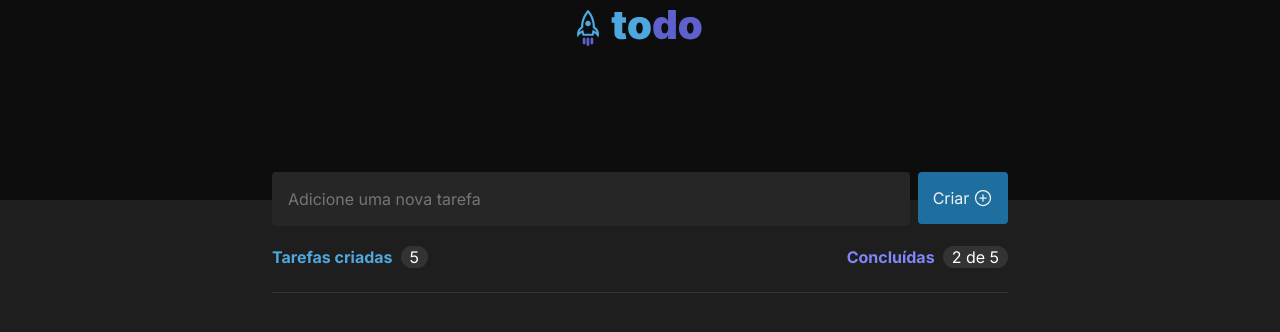
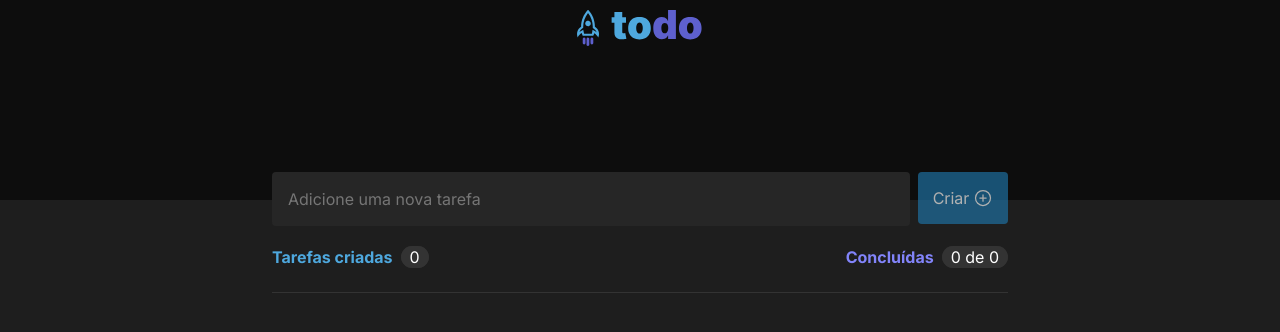
Before and after one commit to Gabriel-gafb/to-do-list, a React (Vite) app: page / in a window 1280 px wide. Shown: the top 332 px of the page. Built offline with nearby package versions, Linux system fonts and the light colour scheme.

Commit message:
feat: Count created tasks and finished one and some ui details

```diff
--- a/src/App.tsx
+++ b/src/App.tsx
@@ -1,14 +1,14 @@
 import { Header } from './components/Header'
 import { InputBoard } from './components/InputBoard'
 import { TaskBoard } from './components/TaskBoard'
-// import { v4 as uuid } from 'uuid';
 import { useState } from 'react';
 
 import './global.css'
 
 export interface TaskInfo{
   id: string,
-  content: string
+  content: string,
+  isChecked: boolean
 }
 
 function App() {
@@ -26,11 +26,22 @@ function App() {
 
     setTasks([...tasks, taskData])
   }
+  function handleCheckChange(id: string){
+
+    const editedTasks = tasks.map(task => {
+            const editingTask = {...task}
+              if(task.id === id)
+              editingTask.isChecked = !task.isChecked;
+
+            return editingTask;
+          })
+          setTasks(editedTasks)
+  }
   return (
     <div>
       <Header/>
       <InputBoard onInsert={handleInsert}/>
-      <TaskBoard tasks={tasks} onDelete={handleDeleteTask}/>
+      <TaskBoard tasks={tasks} onCheckChange={handleCheckChange} onDelete={handleDeleteTask}/>
     </div>
     )
 }
--- a/src/components/InputBoard.module.css
+++ b/src/components/InputBoard.module.css
@@ -36,6 +36,12 @@ height: 3.375rem;
 .inputForm button:hover{
     background-color: var(--blue);
 }
+
+.inputForm button[type=submit]:disabled{
+    cursor: not-allowed;
+    opacity: 0.7;
+}
+
 .inputForm button span{
 margin-right: 4px;
 }
--- a/src/components/InputBoard.tsx
+++ b/src/components/InputBoard.tsx
@@ -1,6 +1,6 @@
 import styles from './InputBoard.module.css'
 import {PlusCircle} from '@phosphor-icons/react'
-import { FormEvent, ChangeEvent, useState } from 'react';
+import { FormEvent, ChangeEvent, InvalidEvent, useState } from 'react';
 import { v4 as uuid } from 'uuid';
 import { TaskInfo } from '../App';
 
@@ -11,20 +11,26 @@ interface InputBoardProps{
 export function InputBoard({onInsert}: InputBoardProps){
 
     const [taskContent, setTaskContent]= useState('')
+    const isTaskContentEmpty = taskContent.length === 0;
 
     function handleTaskContentChange(event: ChangeEvent<HTMLInputElement>){
         event.target.setCustomValidity('');
         setTaskContent(event.target.value);
     }
+
+    function handleNewTaskInvalid(event : InvalidEvent<HTMLInputElement>){
+        event.target.setCustomValidity("Esse campo é obrigatório");
+    }
     function handleSubmitForm(event: FormEvent){
         event.preventDefault();
-        onInsert({id: uuid(), content:taskContent})
+        onInsert({id: uuid(), content:taskContent, isChecked: false})
+        setTaskContent("")
     }
     return(
         <div>
             <form className={styles.inputForm} onSubmit={handleSubmitForm}>
-                <input placeholder="Adicione uma nova tarefa" onChange={handleTaskContentChange}/>
-                <button>
+                <input placeholder="Adicione uma nova tarefa" value={taskContent} onChange={handleTaskContentChange} onInvalid={handleNewTaskInvalid} required/>
+                <button type='submit' disabled={isTaskContentEmpty}>
                     <span>Criar</span>
                     <PlusCircle size={20}/>
 
--- a/src/components/TaskBoard.tsx
+++ b/src/components/TaskBoard.tsx
@@ -4,26 +4,27 @@ import { TaskInfo } from '../App';
 
 interface TaskBoardProps{
   tasks : TaskInfo[],
+  onCheckChange : (id: string) => void;
   onDelete: (id: string) => void;
 }
-export function TaskBoard({tasks, onDelete} : TaskBoardProps){
+export function TaskBoard({tasks, onCheckChange ,onDelete} : TaskBoardProps){
 
     return (
         <div className={styles.taskList}>
             <div className={styles.infos}>
                 <div>
                     <strong className={styles.createTaskInfo}>Tarefas criadas</strong>
-                    <span>5</span>
+                    <span>{tasks.length}</span>
                 </div>
                 <div>
                     <strong className={styles.concludeTaskInfo}> Concluídas</strong>
-                    <span>2 de 5</span>
+                    <span>{tasks.filter(task => task.isChecked == true).length} de {tasks.length}</span>
                 </div>
             </div>
                 <div className={styles.registeredTaskBoard}>
                     <ul>
                         {tasks.map(task => {
-                            return (<TaskComponent key={task.id} id={task.id} content={task.content}  onDelete={onDelete}/>)
+                            return (<TaskComponent key={task.id} task={task} onCheckedChange={onCheckChange}  onDelete={onDelete}/>)
                         })}
 
 
--- a/src/components/TaskComponent.tsx
+++ b/src/components/TaskComponent.tsx
@@ -1,31 +1,33 @@
 import styles from "./TaskComponent.module.css";
 import { Trash } from "@phosphor-icons/react";
 import { useState } from "react";
+import { TaskInfo } from "../App";
 
-interface CheckboxProps{
-    id: string;
-    content: string;
+interface TaskProps{
+    task: TaskInfo;
+    onCheckedChange: (id: string) => void;
     onDelete: (id: string) => void;
 }
-const CheckboxComponent = ({id, content, onDelete}: CheckboxProps) => {
+const TaskComponent = ({task, onCheckedChange, onDelete}: TaskProps) => {
 
-    const [isChecked, setIsChecked] = useState(false);
-    const [styleTask, setStyleTask] = useState(styles.taskNotChecked);
+  const [styleTask, setStyleTask] = useState(styles.taskNotChecked);
 
-  function handleIsChecked() {
-    setIsChecked(!isChecked);
-    if (!isChecked) setStyleTask(styles.taskChecked);
-    else setStyleTask(styles.taskNotChecked);
+  function handleIsCheckedChange() {
+    onCheckedChange(task.id)
+    if (!task.isChecked)
+      setStyleTask(styles.taskChecked);
+    else
+      setStyleTask(styles.taskNotChecked);
   }
   return (
     <li className={styleTask} >
-      <input type="checkbox" onChange={handleIsChecked} />
+      <input type="checkbox" onChange={handleIsCheckedChange} />
 
       <span>
-        {content}
+        {task.content}
       </span>
       <div className={styles.topButton}>
-        <button onMouseDown={() =>{onDelete(id)}}>
+        <button onMouseDown={() =>{onDelete(task.id)}}>
           <Trash size={20} />
         </button>
       </div>
@@ -33,4 +35,4 @@ const CheckboxComponent = ({id, content, onDelete}: CheckboxProps) => {
   );
 };
 
-export default CheckboxComponent;
+export default TaskComponent;
```
